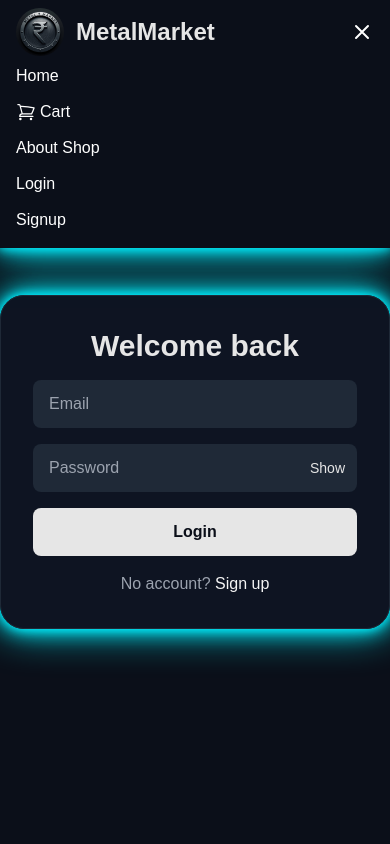
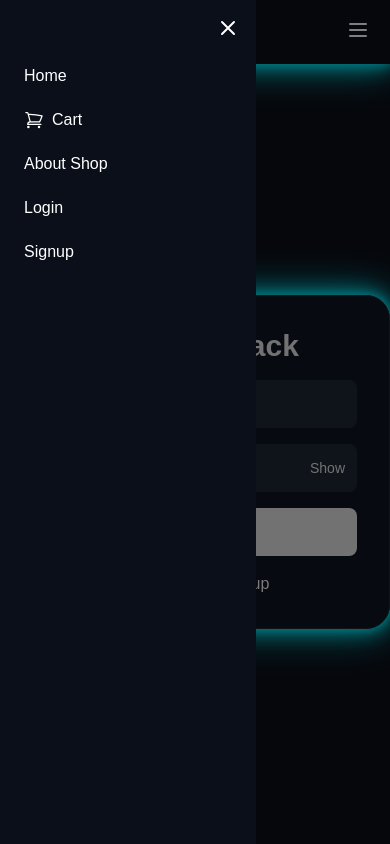
Before and after one commit to Rajsingh6389/metalmarketin, a React (Vite) app: page /login in a window 390 px wide. Both pictures are taken after a click on the button 362 px from the left and 32 px from the top of the page. Shown: the top 844 px of the page. Built offline with nearby package versions, Linux system fonts and the light colour scheme.

Commit message:
added google verification

```diff
--- a/index.html
+++ b/index.html
@@ -4,7 +4,7 @@
     <meta charset="UTF-8" />
     <link rel="icon" type="image/png" href="/image.png" />
     <meta name="viewport" content="width=device-width, initial-scale=1.0" />
-    <meta name="google-site-verification" content="GW1S-CBOn4PdWsKJRHSKs-iZc759iXwUI0abep93PJ8" />
+    <meta name="google-site-verification" content="7NEJbhNyifWlvyHuAPLVpVUaZuUteIjYchTg5rrH8P8" />
     <title>materialmart</title>
   </head>
   <body>
--- a/src/components/Navbar.jsx
+++ b/src/components/Navbar.jsx
@@ -13,6 +13,7 @@ export default function Navbar() {
   return (
     <nav className="bg-dark text-white shadow-neon fixed top-0 w-full z-50">
       <div className="max-w-7xl mx-auto px-4 sm:px-8 flex justify-between items-center h-16">
+
         {/* Logo */}
         <Link to="/" className="flex items-center gap-3 text-2xl font-bold text-primary">
           <img src={image} alt="logo" className="w-12 sm:w-14 rounded-3xl" />
@@ -27,9 +28,10 @@ export default function Navbar() {
             Cart
           </Link>
           <Link to="/AboutShop" className="hover:text-accent">About Shop</Link>
+
           {user ? (
             <>
-              {isAdmin && <Link to="/admin" className="hover:text-accent">Admin Dashboard</Link>}
+              {isAdmin && <Link to="/admin" className="hover:text-accent">Admin</Link>}
               <Link to="/orders" className="hover:text-accent">Orders</Link>
               <button onClick={logout} className="hover:text-accent">Logout</button>
             </>
@@ -42,42 +44,75 @@ export default function Navbar() {
         </div>
 
         {/* Mobile Hamburger */}
-        <div className="md:hidden flex items-center">
-          <button onClick={() => setIsOpen(!isOpen)} className="focus:outline-none">
-            <svg className="w-6 h-6" fill="none" stroke="currentColor" viewBox="0 0 24 24">
-              {isOpen ? (
-                <path strokeLinecap="round" strokeLinejoin="round" strokeWidth="2" d="M6 18L18 6M6 6l12 12" />
-              ) : (
-                <path strokeLinecap="round" strokeLinejoin="round" strokeWidth="2" d="M4 6h16M4 12h16M4 18h16" />
-              )}
-            </svg>
-          </button>
-        </div>
+        <button
+          className="md:hidden focus:outline-none"
+          onClick={() => setIsOpen(true)}
+        >
+          <svg className="w-7 h-7" fill="none" stroke="currentColor">
+            <path strokeLinecap="round" strokeLinejoin="round" strokeWidth="2"
+              d="M4 6h16M4 12h16M4 18h16" />
+          </svg>
+        </button>
       </div>
 
-      {/* Mobile Menu */}
+      {/* BACKDROP */}
       {isOpen && (
-        <div className="md:hidden px-4 pb-4 space-y-3">
-          <Link to="/" className="block hover:text-accent">Home</Link>
-          <Link to="/cart" className="flex items-center gap-1 hover:text-accent">
+        <div
+          className="fixed inset-0 bg-black bg-opacity-50 z-40"
+          onClick={() => setIsOpen(false)}
+        ></div>
+      )}
+
+      {/* SIDE DRAWER MENU */}
+      <div className={`fixed top-0 left-0 h-full w-64 bg-dark text-white p-6 z-50 transform
+        ${isOpen ? "translate-x-0" : "-translate-x-full"}
+        transition-transform duration-300`}>
+
+        {/* Close Button */}
+        <button className="absolute right-4 top-4" onClick={() => setIsOpen(false)}>
+          <svg className="w-6 h-6" fill="none" stroke="currentColor">
+            <path strokeLinecap="round" strokeLinejoin="round" strokeWidth="2"
+              d="M6 18L18 6M6 6l12 12" />
+          </svg>
+        </button>
+
+        <div className="mt-10 space-y-5">
+          <Link to="/" onClick={() => setIsOpen(false)} className="block hover:text-accent">Home</Link>
+
+          <Link to="/cart" onClick={() => setIsOpen(false)} className="flex items-center gap-2 hover:text-accent">
             <ShoppingCartIcon className="w-5 h-5" />
             Cart
           </Link>
-          <Link to="/AboutShop" className="block hover:text-accent">About Shop</Link>
+
+          <Link to="/AboutShop" onClick={() => setIsOpen(false)} className="block hover:text-accent">
+            About Shop
+          </Link>
+
           {user ? (
             <>
-              {isAdmin && <Link to="/admin" className="block hover:text-accent">Admin Dashboard</Link>}
-              <Link to="/orders" className="block hover:text-accent">Orders</Link>
-              <button onClick={logout} className="block hover:text-accent text-left w-full">Logout</button>
+              {isAdmin && (
+                <Link to="/admin" onClick={() => setIsOpen(false)} className="block hover:text-accent">
+                  Admin Dashboard
+                </Link>
+              )}
+              <Link to="/orders" onClick={() => setIsOpen(false)} className="block hover:text-accent">
+                Orders
+              </Link>
+              <button
+                onClick={() => { logout(); setIsOpen(false); }}
+                className="block hover:text-accent text-left w-full"
+              >
+                Logout
+              </button>
             </>
           ) : (
             <>
-              <Link to="/login" className="block hover:text-accent">Login</Link>
-              <Link to="/signup" className="block hover:text-accent">Signup</Link>
+              <Link to="/login" onClick={() => setIsOpen(false)} className="block hover:text-accent">Login</Link>
+              <Link to="/signup" onClick={() => setIsOpen(false)} className="block hover:text-accent">Signup</Link>
             </>
           )}
         </div>
-      )}
+      </div>
     </nav>
   );
 }
```
Also changed, not shown: src/pages/AdminDashboard.jsx (+46 -26 lines).
